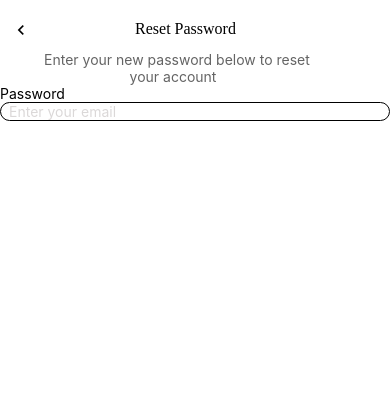
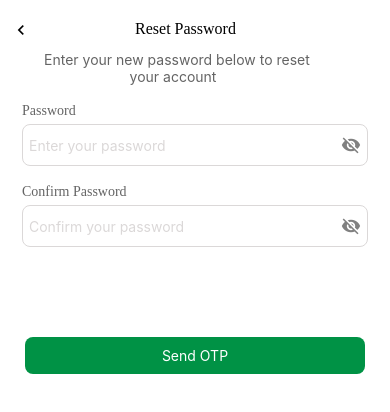
Before and after one commit to Shehiryar12/CropsSecure, a React Native app: screen /Authorized in a window 390 px wide. Shown: the top 412 px of the page. Built offline with nearby package versions, Linux system fonts and the light colour scheme.

Commit message:
CROPSECURE

```diff
--- a/Src/Components/Passwordinput.js
+++ b/Src/Components/Passwordinput.js
@@ -16,6 +16,7 @@ const PasswordInput = (props) => {
           placeholder= {props?.placeholder}
           placeholderTextColor={props?.placeholderTextColor}
           secureTextEntry={show}
+
         />
         <TouchableOpacity onPress={() => setShow(!show)}>
           <MaterialIcons
--- a/Src/Components/Reset.js
+++ b/Src/Components/Reset.js
@@ -1,4 +1,4 @@
-import { StyleSheet, Text, TextInput, View } from 'react-native';
+import { StyleSheet, Text, TextInput, TouchableOpacity, View } from 'react-native';
 import React from 'react';
 import MaterialIcons from 'react-native-vector-icons/MaterialIcons';
 import { Font } from '../Constant/Font';
@@ -20,23 +20,15 @@ const Reset = props => {
       <View>
         <Text style={styles.define}>{props?.define}</Text>
 
-        <View>
-          <Text>{props.passwordtext}</Text>
+      </View>
 
-              <TextInput
-                      style={styles.textinput}
-                      placeholder="Enter your email"
-                      placeholderTextColor="#DBD8D8"
-                      borderColor="#DBD8D8"
-                      keyboardType="email-address"
-                    />
-        </View>
-      </View>
+
     </View>
   );
 };
 
 export default Reset;
+
 
 const styles = StyleSheet.create({
   header: {
--- a/Src/Screens/ResetPassword.js
+++ b/Src/Screens/ResetPassword.js
@@ -1,6 +1,7 @@
-import { StyleSheet, View } from 'react-native';
+import { StyleSheet, Text, TouchableOpacity, View } from 'react-native';
 import React from 'react';
 import Reset from '../Components/Reset';
+import PasswordInput from '../Components/Passwordinput';
 
 const ResetPassword = () => {
   return (
@@ -10,10 +11,39 @@ const ResetPassword = () => {
         define=" Enter your new password below to reset your account "
         passwordtext="Password"
       />
+      <PasswordInput
+        title="Password"
+        placeholder="Enter your password"
+
+        placeholderTextColor="#DBD8D8"
+      />
+      <PasswordInput
+        title="Confirm Password"
+        placeholder="Confirm your password"
+         placeholderTextColor="#DBD8D8"
+      />
+
+         <TouchableOpacity style={styles.OTP}>
+                     <Text style={styles.otpstyle}>Send OTP</Text>
+                   </TouchableOpacity>
     </View>
   );
 };
 
 export default ResetPassword;
 
-const styles = StyleSheet.create({});
+const styles = StyleSheet.create({
+    OTP: {
+    backgroundColor: '#009245',
+    // marginTop,
+    marginHorizontal:25,
+    marginTop: 90,
+    borderRadius: 8,
+    // paddingHorizontal:20,
+  },
+    otpstyle: {
+    textAlign: 'center',
+    marginVertical: 10,
+    color: 'white',
+  },
+});
```
Also changed, not shown: Src/Screens/ForgotPassword.js (+9 -9 lines).
